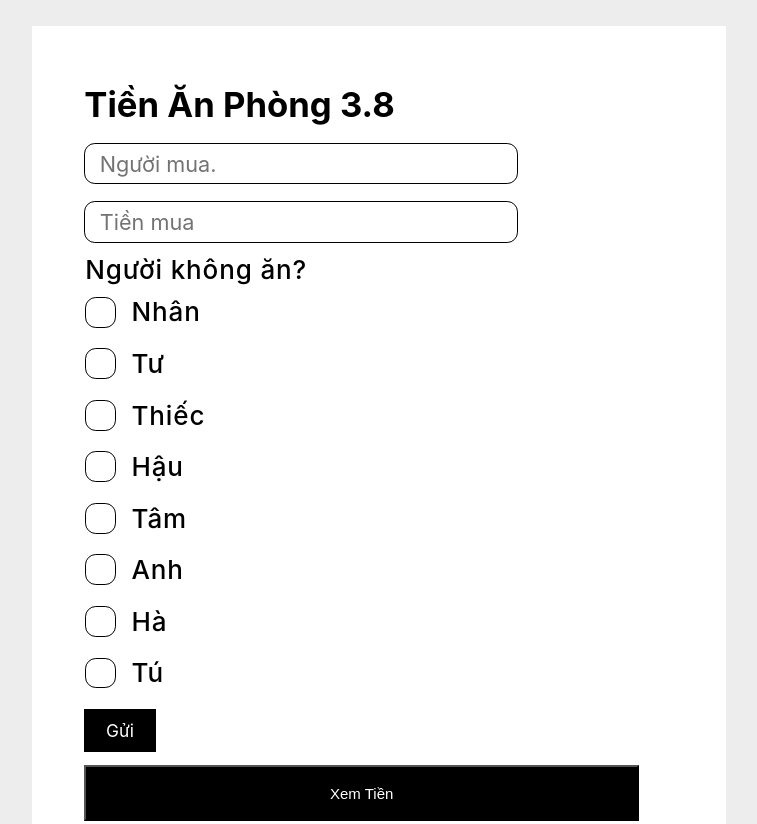
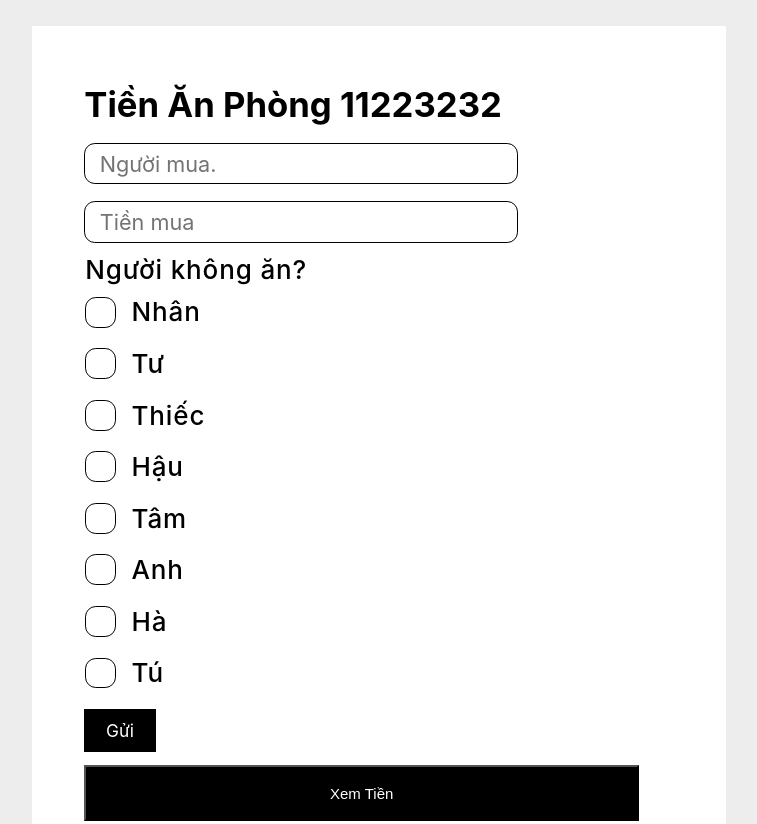
Before and after one commit to tannhan-cmd/tienanphong38, a plain HTML site: page indexCu.html in a window 1280 px wide. Shown: the top 824 px of the page, without its empty margins (261-1018 px from the left). Drawn offline with Linux system fonts and the light colour scheme.

Commit message:
Update indexCu.html

```diff
--- a/indexCu.html
+++ b/indexCu.html
@@ -105,7 +105,7 @@ Nhập tiền ăn</title>
 	<div id="main">
 	<div class="inner">
 	<h1 id="text01">
-Tiền Ăn Phòng 3.8</h1>
+Tiền Ăn Phòng 11223232</h1>
 <!--   FORM FORM FORM FORM FORM FORM FORM FORM   -->
 
 <form enctype="multipart/form-data" id="form01" method="post" action="text">
```
